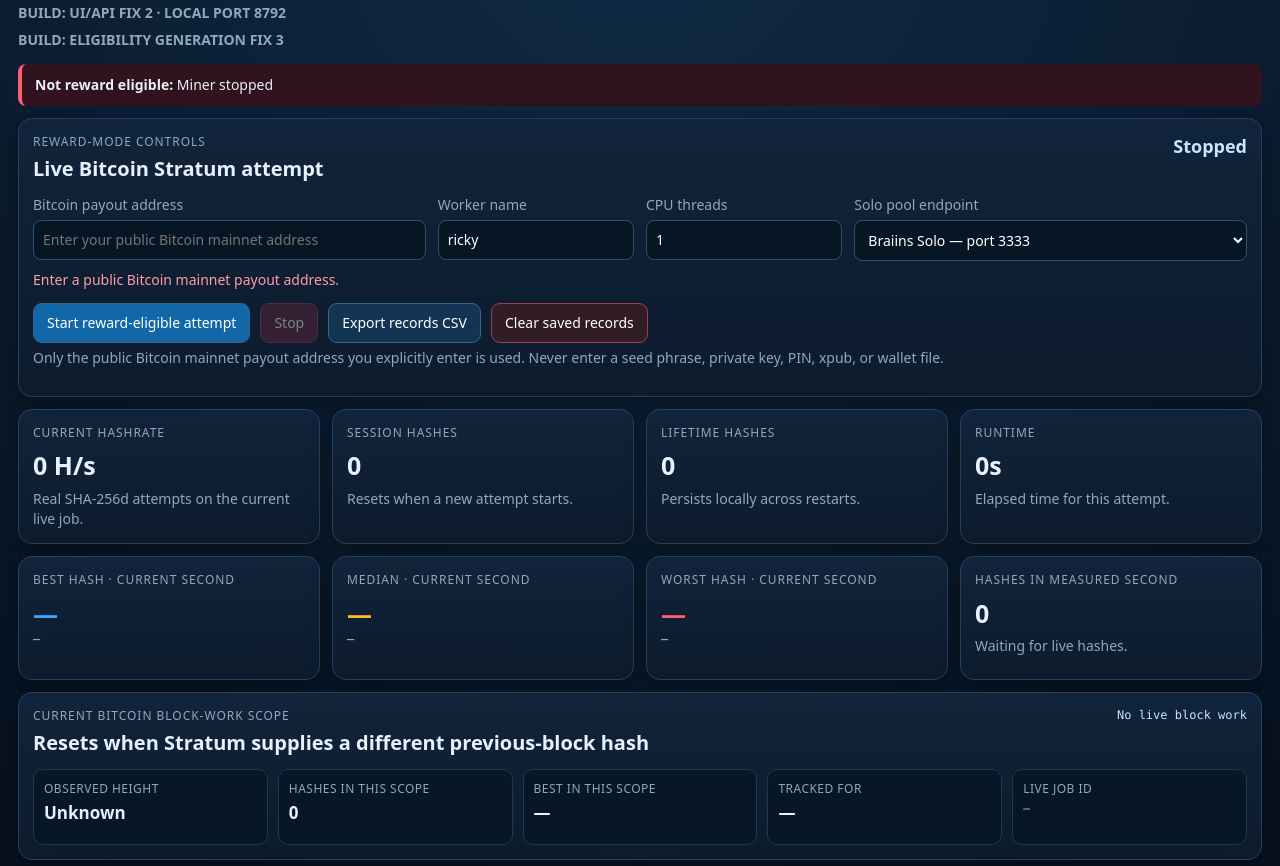
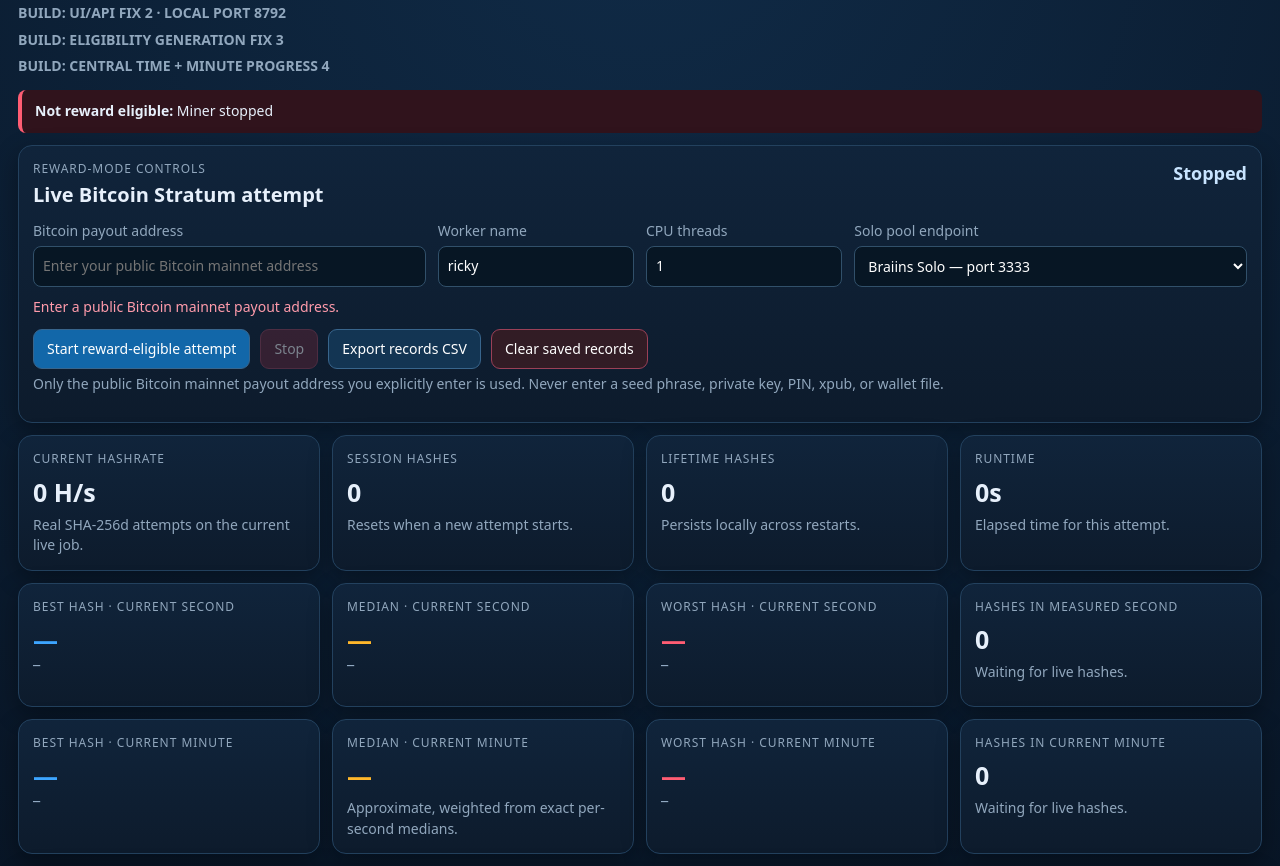
Before and after one commit to rbarrios815/ricky-bitcoin-miner-v7, a website: page public/index.html in a window 1280 px wide. Shown: the part 122-988 px from the top of the page. Drawn offline with Linux system fonts and the light colour scheme; no server answers.

Commit message:
feat: load central-time and minute progress dashboard

```diff
--- a/public/index.html
+++ b/public/index.html
@@ -6,6 +6,7 @@
   <meta name="theme-color" content="#07111f">
   <title>Ricky Bitcoin Reward Miner v8</title>
   <link rel="stylesheet" href="/styles.css?v=8.0.0">
+  <link rel="stylesheet" href="/dashboard-enhancements.css?v=8.2.0">
 </head>
 <body>
 <div class="wrap">
@@ -16,6 +17,7 @@
       <p class="subtitle">v6’s real mining engine plus v7’s per-second measurements, persistent record evidence, current-block scope, and CSV export.</p>
       <p class="subtitle"><strong>BUILD: UI/API FIX 2 · LOCAL PORT 8792</strong></p>
       <p class="subtitle"><strong>BUILD: ELIGIBILITY GENERATION FIX 3</strong></p>
+      <p class="subtitle"><strong>BUILD: CENTRAL TIME + MINUTE PROGRESS 4</strong></p>
     </div>
     <div class="badges">
       <span id="helperBadge" class="badge neutral">Checking local helper…</span>
@@ -152,6 +154,7 @@
   </main>
   <footer>Local-only server on 127.0.0.1. Accepted shares and candidates are reported from actual pool responses, not simulated.</footer>
 </div>
+<script src="/dashboard-enhancements.js?v=8.2.0"></script>
 <script src="/app.js?v=8.1-ui-fix2"></script>
 </body>
 </html>
```
